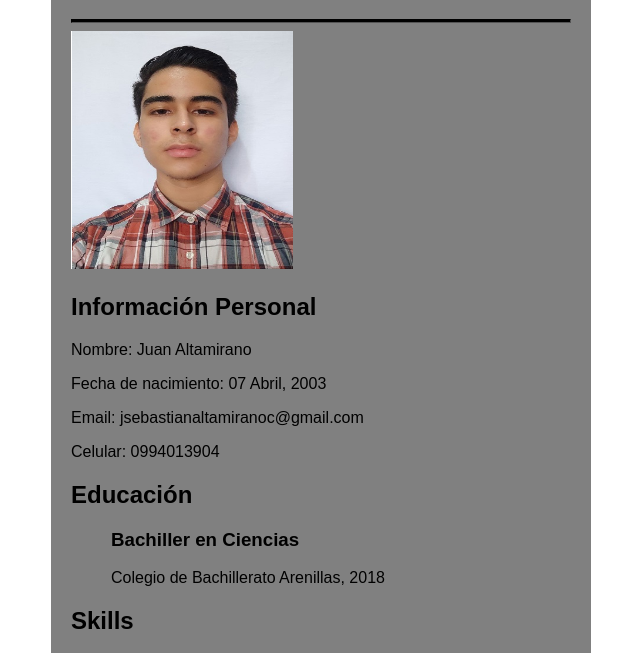
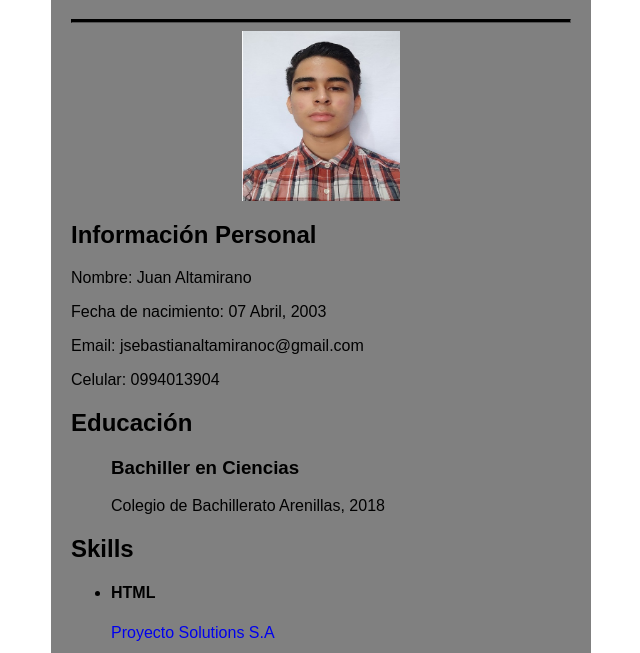
Before and after one commit to juancbastiann/juancbastiann.github.io, a plain HTML site: page curriculumvitae/index.html in a window 1280 px wide. Shown: the part 109-762 px from the top of the page, without its empty margins (319-959 px from the left). Drawn offline with Linux system fonts and the light colour scheme.

Commit message:
Update styles.css

```diff
--- a/curriculumvitae/styles.css
+++ b/curriculumvitae/styles.css
@@ -22,3 +22,15 @@ hr {
     padding: 20px;
     max-width: 500px;
 }
+
+section img {
+    display: block;
+    margin-left: auto;
+    margin-right: auto;
+    max-width: 100%;
+    max-height: 170px;
+}
+
+a {
+    text-decoration: none;
+}
```
